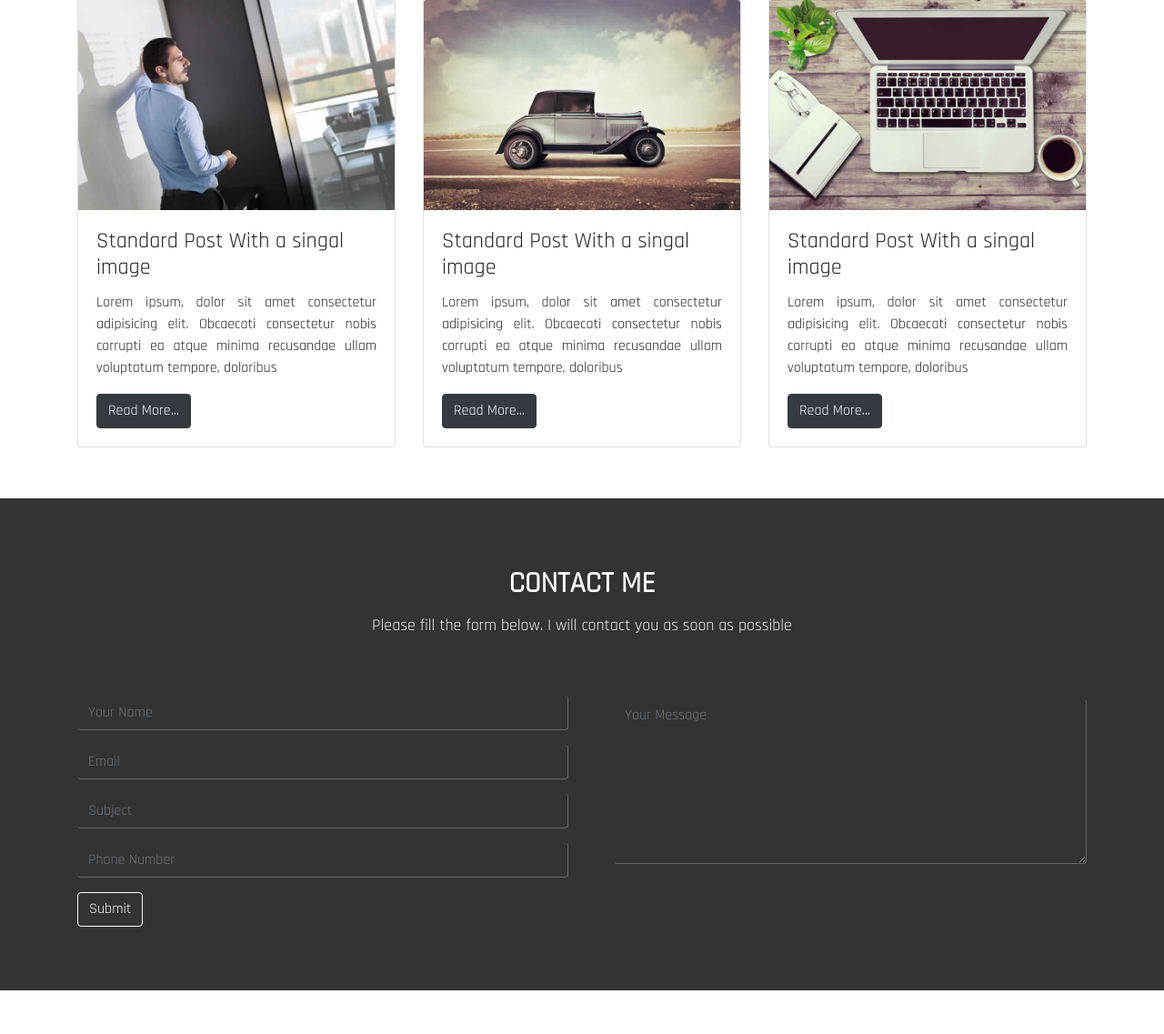
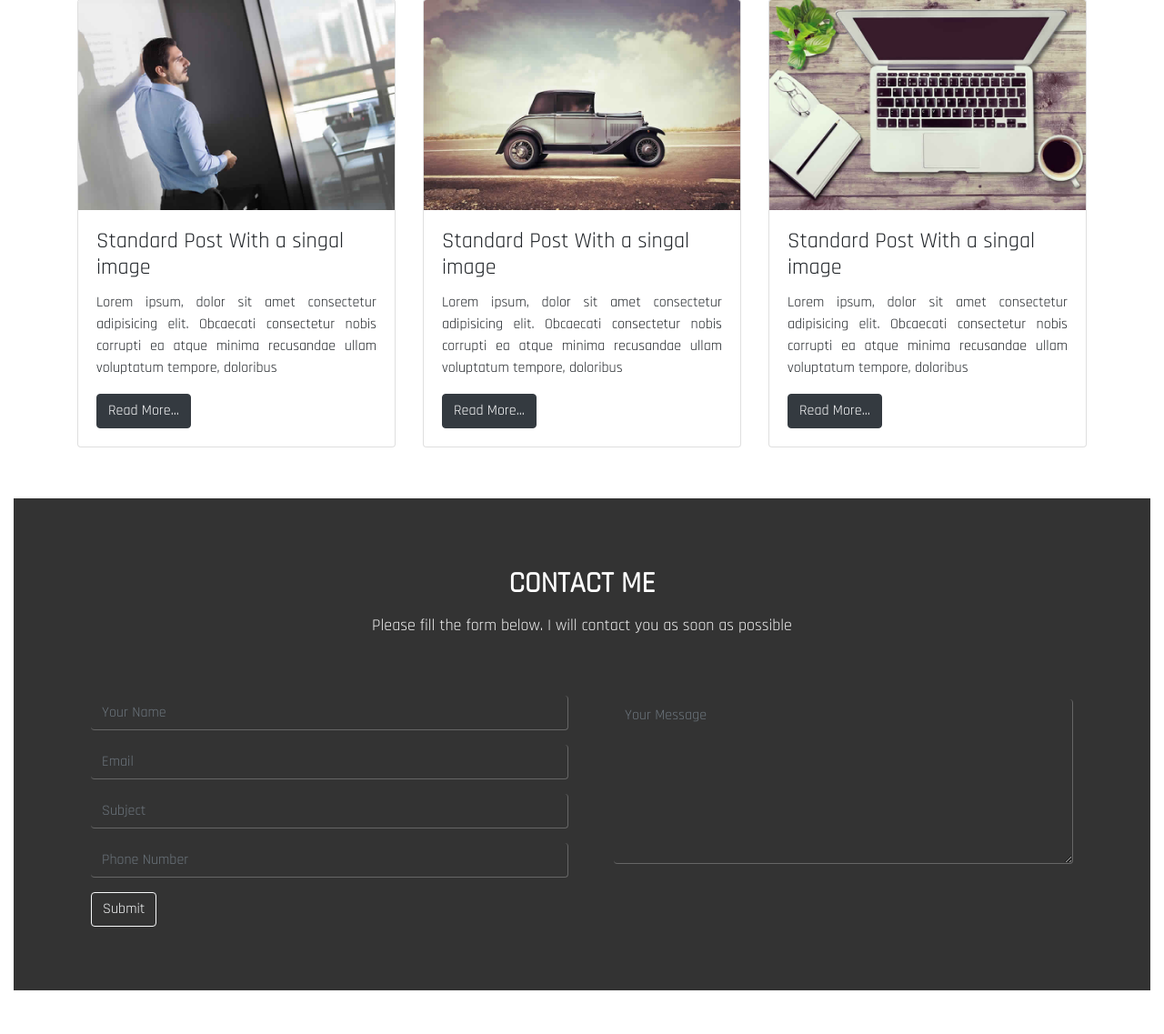
Before and after one commit to Sumit2569/portfolio.githu.io, a PHP site: page / in a window 1280 px wide. Shown: the part 4699-5836 px from the top of the page at 91% size. Run offline with PHP 8.4, Linux system fonts and the light colour scheme; some libraries are stand-ins or nearby versions; some web fonts are replaced.

Commit message:
Update style.css

```diff
--- a/css/style.css
+++ b/css/style.css
@@ -326,9 +326,6 @@ h1 {
     transition: opacity 200ms ease;
     border-radius: 0px;
 }
-#blog{
-    padding: 0px 0px;
-}
 #blog h1{
     color: #292b2c;
     font-weight: bold;
```
